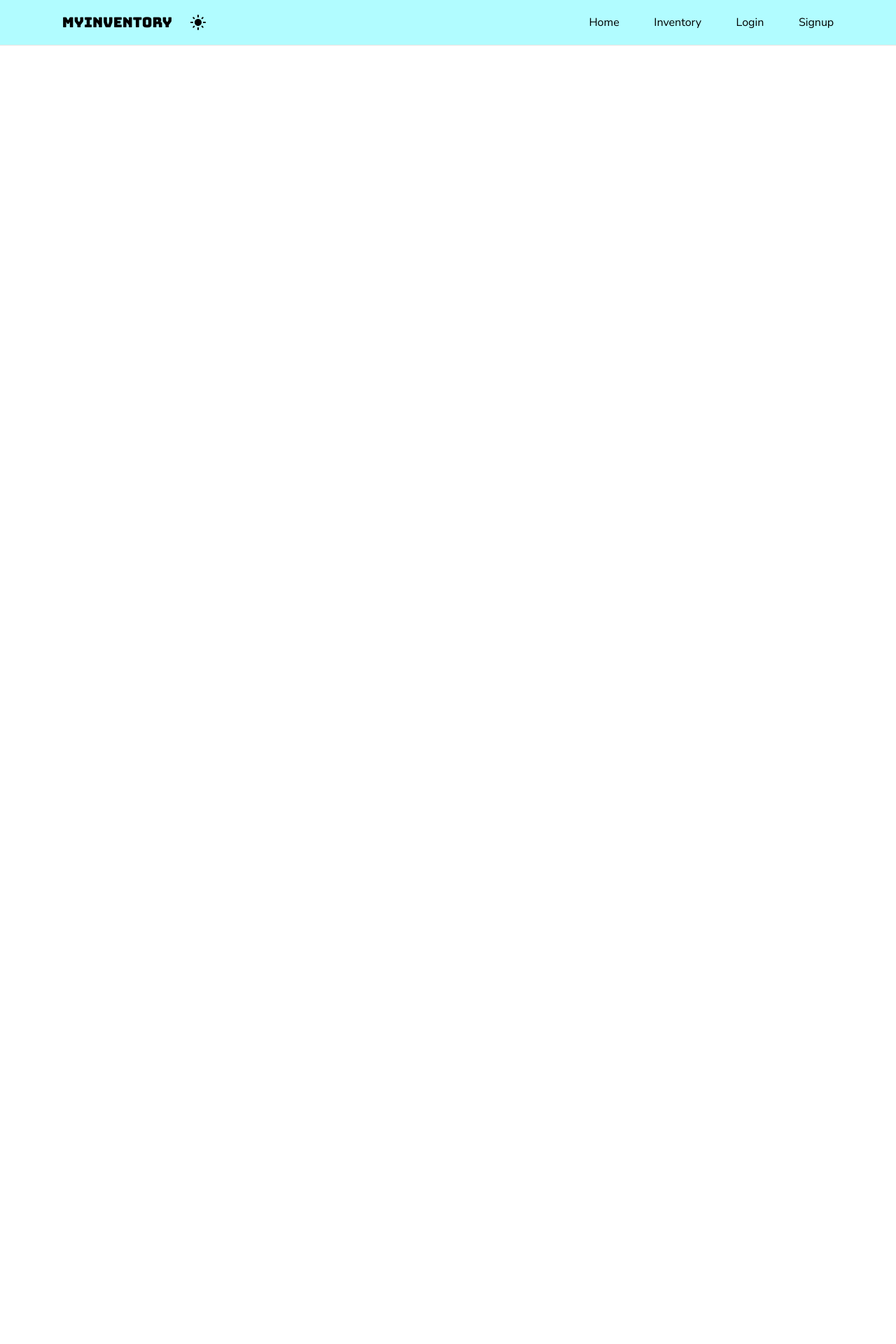
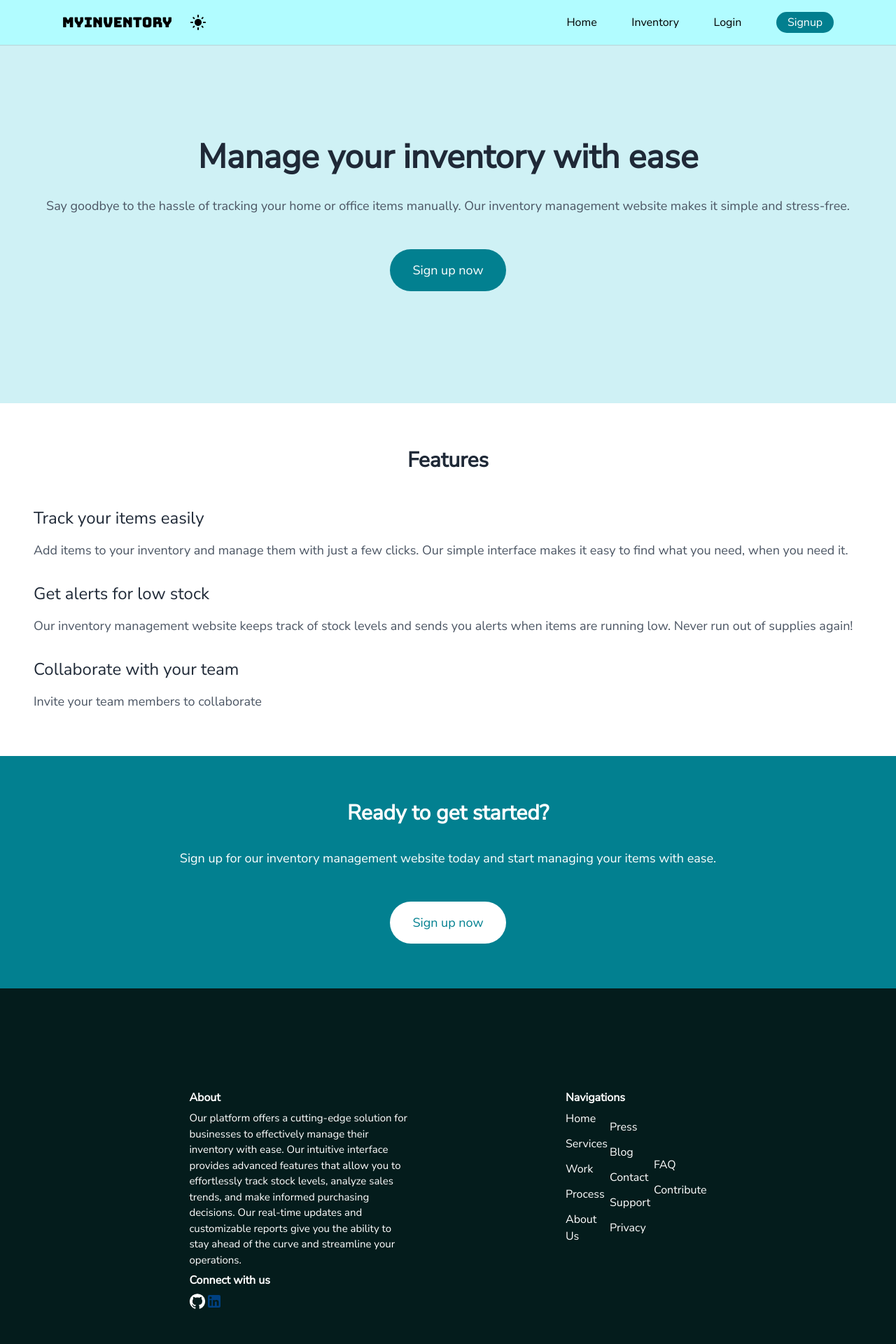
Before and after one commit to armaanjaj/myinventory, a React (Create React App) app in the folder client/: page / in a window 1280 px wide. Shown: the top 1920 px of the page at 70% size. Before the commit the page ends 800 px from the top, so only its background shows below. Built offline with nearby package versions, Linux system fonts and the light colour scheme.

Commit message:
style changes to the application

```diff
--- a/client/src/Components/Footer/Footer.js
+++ b/client/src/Components/Footer/Footer.js
@@ -23,9 +23,15 @@ function Footer() {
                                 About
                             </div>
                             <span className="text-white py-1.5 px-0 text-[15px]">
-                                Lorem ipsum dolor sit, amet consectetur
-                                adipisicing elit. Ab eos dolor, quidem rerum
-                                expedita ratione architecto eligendi.
+                                Our platform offers a cutting-edge solution for
+                                businesses to effectively manage their inventory
+                                with ease. Our intuitive interface provides
+                                advanced features that allow you to effortlessly
+                                track stock levels, analyze sales trends, and
+                                make informed purchasing decisions. Our
+                                real-time updates and customizable reports give
+                                you the ability to stay ahead of the curve and
+                                streamline your operations.
                             </span>
                         </div>
                         <div className="flex flex-col justify-start items-start">
@@ -52,8 +58,8 @@ function Footer() {
                     </div>
                     <div className="flex flex-col items-start mobile:py-4 tablet:py-0 laptop:py-0 desktop:py-0 max-w-[33%]">
                         <div className="text-white font-bold">Navigations</div>
-                        <div className="flex flex-row justify-center items-center">
-                            <div className="flex flex-col justify-center items-start w-[calc((10vw+100%))] m-px-[30%]">
+                        <div className="flex  mobile:flex-col tablet:flex-row desktop:flex-row laptop:flex-row justify-center items-center">
+                            <div className="flex  mobile:flex-row tablet:flex-col desktop:flex-col laptop:flex-col mobile:justify-evenly tablet:justify-center desktop:justify-center laptop:justify-center items-start w-[calc((10vw+100%))] m-px-[33%]">
                                 <Link
                                     to={"/"}
                                     className="no-underline text-white py-1.5 px-0"
@@ -85,7 +91,7 @@ function Footer() {
                                     About Us
                                 </Link>
                             </div>
-                            <div className="flex flex-col justify-center items-start w-[calc((10vw+100%))] m-px-[30%]">
+                            <div className="flex mobile:flex-row tablet:flex-col desktop:flex-col laptop:flex-col mobile:justify-evenly tablet:justify-center desktop:justify-center laptop:justify-center items-start w-[calc((10vw+100%))] m-px-[33%]">
                                 <Link
                                     to={"/"}
                                     className="no-underline text-white py-1.5 px-0"
@@ -117,36 +123,18 @@ function Footer() {
                                     Privacy
                                 </Link>
                             </div>
-                            <div className="flex flex-col justify-center items-start w-[calc((10vw+100%))] m-px-[30%]">
+                            <div className="flex mobile:flex-row tablet:flex-col desktop:flex-col laptop:flex-col mobile:justify-evenly tablet:justify-center desktop:justify-center laptop:justify-center items-start w-[calc((10vw+100%))] m-px-[33%]">
                                 <Link
                                     to={"/"}
                                     className="no-underline text-white py-1.5 px-0"
                                 >
                                     FAQ
                                 </Link>
-                                <Link
-                                    to={"/"}
-                                    className="no-underline text-white py-1.5 px-0"
-                                >
-                                    Careers
-                                </Link>
-                                <Link
-                                    to={"/"}
-                                    className="no-underline text-white py-1.5 px-0"
-                                >
-                                    Process
-                                </Link>
-                                <Link
-                                    to={"/"}
-                                    className="no-underline text-white py-1.5 px-0"
-                                >
-                                    About Us
-                                </Link>
                                 <a
                                     href="https://github.com/armaanjaj/myinventory"
                                     className="no-underline text-white py-1.5 px-0"
                                 >
-                                    Contribute to project
+                                    Contribute
                                 </a>
                             </div>
                         </div>
--- a/client/src/Components/Form/Form.js
+++ b/client/src/Components/Form/Form.js
@@ -44,7 +44,7 @@ function Form({ formHead, formFoot, formData, formButton, handlers }) {
                                     </Link>
                                 </div>
                                 <div className="fieldDiv py-[0.5rem] px-0">
-                                    <Link to={"/signup"} className="links no-underline text-black border-0">
+                                    <Link to={"/auth/signup"} className="links no-underline text-black border-0">
                                     Don't have an account? <span className="text-[#2d8cb8]">Sign up</span>
                                     </Link>
                                 </div>
@@ -52,7 +52,7 @@ function Form({ formHead, formFoot, formData, formButton, handlers }) {
                         ):(
                             <>
                                 <div className="fieldDiv py-[0.5rem] px-0">
-                                    <Link to={"/login"} className="links no-underline text-black border-0">
+                                    <Link to={"/auth/login"} className="links no-underline text-black border-0">
                                     Already have an account? <span>Log in</span>
                                     </Link>
                                 </div>
--- a/client/src/Components/Navigation/Navigation.js
+++ b/client/src/Components/Navigation/Navigation.js
@@ -114,7 +114,7 @@ function Navigation() {
                                     style={{ color: `${mode.colorNavbar}` }}
                                     className="no-underline text-black py-0 px-[1.55rem] text-[1rem] cursor-pointer"
                                 >
-                                    Signup
+                                    <span className="rounded-[1rem] bg-[#027f8f] px-[1rem] py-[0.25rem] text-white">Signup</span>
                                 </Link>
                             </>
                         ) : (
--- /dev/null
+++ b/client/src/Components/ScrollArrow/ScrollArrow.js
@@ -0,0 +1,8 @@
+import React from "react";
+import ArrowDownwardIcon from "@mui/icons-material/ArrowDownward";
+
+function ScrollArrow() {
+    return <ArrowDownwardIcon />;
+}
+
+export default ScrollArrow;
--- a/client/src/Pages/Home/Home.js
+++ b/client/src/Pages/Home/Home.js
@@ -1,8 +1,163 @@
-import React from "react";
+import React, { useEffect, useState } from "react";
+import { Link } from "react-router-dom";
+import Footer from "../../Components/Footer/Footer";
 import Navigation from "../../Components/Navigation/Navigation";
+// import ScrollArrow from "../../Components/ScrollArrow/ScrollArrow";
 
 function Home() {
-    return <><Navigation/> This is my home page</>;
+    return (
+        <>
+            <Navigation />
+            {/* <div id="scrollArrowDiv" className="p-[1rem] border-[0.5px] border-solid border-white bg-[#0280708a] backdrop-blur-[5px] text-white rounded-[50%] absolute float-right right-[2rem] bottom-[2rem] transition-[0.5s]">
+                <ScrollArrow />
+            </div> */}
+            <div>
+                <div className="pt-[5vh]">
+                    <section className="py-40 bg-[#00b2c930]">
+                        <div className="container mx-auto flex flex-col items-center justify-center">
+                            <h1 className="text-5xl font-bold text-gray-800 text-center mb-8">
+                                Manage your inventory with ease
+                            </h1>
+
+                            <p className="text-lg text-gray-600 text-center mb-12">
+                                Say goodbye to the hassle of tracking your home
+                                or office items manually. Our inventory
+                                management website makes it simple and
+                                stress-free.
+                            </p>
+
+                            <Link
+                                to={"/auth/signup"}
+                                className="bg-[#028090] hover:bg-[#0a5761] text-white text-lg font-medium py-4 px-8 rounded-full transition-all duration-300"
+                            >
+                                Sign up now
+                            </Link>
+                        </div>
+                    </section>
+
+                    {/* <!-- Features section --> */}
+
+                    <section id="features-section" className="py-16 px-8">
+                        <div className="container mx-auto">
+                            <h2 className="text-3xl font-bold text-gray-800 text-center mb-12">
+                                Features
+                            </h2>
+
+                            <div className="flex flex-col md:flex-row md:justify-between">
+                                <div className="flex-1 px-4">
+                                    <h3 className="text-2xl font-medium text-gray-800 mb-4">
+                                        Track your items easily
+                                    </h3>
+
+                                    <p className="text-lg text-gray-600">
+                                        Add items to your inventory and manage
+                                        them with just a few clicks. Our simple
+                                        interface makes it easy to find what you
+                                        need, when you need it.
+                                    </p>
+                                </div>
+
+                                <div className="flex-1 px-4 mt-8 md:mt-0">
+                                    <h3 className="text-2xl font-medium text-gray-800 mb-4">
+                                        Get alerts for low stock
+                                    </h3>
+
+                                    <p className="text-lg text-gray-600">
+                                        Our inventory management website keeps
+                                        track of stock levels and sends you
+                                        alerts when items are running low. Never
+                                        run out of supplies again!
+                                    </p>
+                                </div>
+
+                                <div className="flex-1 px-4 mt-8 md:mt-0">
+                                    <h3 className="text-2xl font-medium text-gray-800 mb-4">
+                                        Collaborate with your team
+                                    </h3>
+
+                                    <p className="text-lg text-gray-600">
+                                        Invite your team members to collaborate
+                                    </p>
+                                </div>
+                            </div>
+                        </div>
+                    </section>
+
+                    {/* <!-- Testimonials section --> */}
+
+                    <section
+                        className="py-16 bg-gray-50"
+                        style={{ display: "none" }}
+                    >
+                        <div className="container mx-auto">
+                            <h2 className="text-3xl font-bold text-gray-800 text-center mb-12">
+                                What our customers say
+                            </h2>
+
+                            <div className="flex flex-col md:flex-row md:justify-between">
+                                <div className="flex-1 px-4">
+                                    <div className="bg-white rounded-lg shadow-lg px-8 py-10 mb-8">
+                                        <p className="text-lg text-gray-600 mb-6">
+                                            "I can't believe how much time this
+                                            inventory management website has
+                                            saved me. I used to have to manually
+                                            track everything, but now I can do
+                                            it all in one place. It's been a
+                                            game changer!"
+                                        </p>
+                                        <p className="text-lg text-gray-800 font-medium">
+                                            - Sarah T.
+                                        </p>
+                                    </div>
+                                </div>
+
+                                <div className="flex-1 px-4 mt-8 md:mt-0">
+                                    <div className="bg-white rounded-lg shadow-lg px-8 py-10 mb-8">
+                                        <p className="text-lg text-gray-600 mb-6">
+                                            "I love how easy it is to
+                                            collaborate with my team on this
+                                            inventory management website. We can
+                                            all stay on the same page and make
+                                            sure we have the supplies we need to
+                                            get our work done."
+                                        </p>
+
+                                        <p className="text-lg text-gray-800 font-medium">
+                                            - John D.
+                                        </p>
+                                    </div>
+                                </div>
+                            </div>
+                        </div>
+                    </section>
+                    {/* <!-- Call to action section --> */}
+
+                    <section className="py-16 bg-[#028090]">
+                        <div className="container mx-auto flex flex-col items-center justify-center">
+                            <h2 className="text-3xl font-bold text-white text-center mb-8">
+                                Ready to get started?
+                            </h2>
+
+                            <p className="text-lg text-white text-center mb-12">
+                                Sign up for our inventory management website
+                                today and start managing your items with ease.
+                            </p>
+
+                            <Link
+                                to={"/auth/signup"}
+                                className="bg-white hover:bg-gray-200 text-[#028090] text-lg font-medium py-4 px-8 rounded-full transition-all duration-300"
+                            >
+                                Sign up now
+                            </Link>
+                        </div>
+                    </section>
+                </div>
+            </div>
+
+            {/* Footer Section */}
+            <Footer />
+        </>
+    );
 }
 
 export default Home;
--- a/client/src/Pages/Login/Login.css
+++ b/client/src/Pages/Login/Login.css
@@ -1,4 +1,4 @@
-.login-body-main{
+/* .login-body-main{
     width: 100vw;
     height: 100vh;
 }
@@ -8,15 +8,15 @@
     justify-content: center;
     align-items: center;
     flex-wrap: wrap;
-}
+} */
 .login-body-content-left{
     background: url("https://images.pexels.com/photos/6169659/pexels-photo-6169659.jpeg");
-    background-repeat: no-repeat;
+    /* background-repeat: no-repeat; */
     background-size: cover;
+    /* width: 50vw;
+    height: 100vh; */
+}
+/* .login-body-content-right{
     width: 50vw;
     height: 100vh;
-}
-.login-body-content-right{
-    width: 50vw;
-    height: 100vh;
-}
+} */
--- a/client/src/Pages/Login/Login.js
+++ b/client/src/Pages/Login/Login.js
@@ -51,10 +51,10 @@ function Login() {
     };
 
     return (
-        <div className="login-body-main">
-            <div className="login-body-content">
-                <div className="login-body-content-left"></div>
-                <div className="login-body-content-right">
+        <div className="w-[100vw] h-[100vh]">
+            <div className="flex flex-row justify-center items-center flex-wrap">
+                <div className="login-body-content-left bg-no-repeat bg-cover w-[50vw] h-[100vh] mobile:hidden tablet:hidden laptop:block desktop:block"></div>
+                <div className="w-[50vw] h-[100vh]">
                     <Form
                         formHead={<Logo />}
                         formFoot={{
--- a/client/src/Pages/Signup/Signup.js
+++ b/client/src/Pages/Signup/Signup.js
@@ -3,7 +3,7 @@ import { useNavigate } from "react-router-dom";
 import axios from "axios";
 import Form from "../../Components/Form/Form";
 import Logo from "../../Components/Logo/Logo";
-import "./Signup.css"
+import "./Signup.css";
 
 const SIGNUP_URL = "/store/signup";
 
@@ -68,16 +68,14 @@ function Signup() {
     };
 
     return (
-        <div className="signup-body-main">
-            <div className="signup-body-content">
-                <div className="signup-body-content-left"></div>
-                <div className="signup-body-content-center">
+        <div className="flex flex-row justify-center items-center h-[100vh] w-[100vw]">
+            {/* <div className="h-[100vh] w-[33.3vw]"></div> */}
+            <div className="h-[100vh] bg-white">
                 <Form
-                formHead={<Logo/>}
-                // formHead={"Sign up for free"}
+                    formHead={<Logo />}
                     formFoot={{
                         name: "Already have an account",
-                    link: "/login",
+                        link: "/auth/login",
                     }}
                     formData={{
                         inputs: [
@@ -121,8 +119,7 @@ function Signup() {
                     }}
                 />
             </div>
-                <div className="signup-body-content-right"></div>
-            </div>
+            {/* <div className="h[100vh] w-[33.3vw]"></div> */}
         </div>
     );
 }
--- a/client/src/index.css
+++ b/client/src/index.css
@@ -1,6 +1,9 @@
 @import url('https://fonts.googleapis.com/css2?family=Nunito+Sans&display=swap');
 @import url('https://fonts.googleapis.com/css2?family=Bungee&display=swap');
 
+html {
+  scroll-behavior: smooth;
+}
 *{
   margin: 0;
   box-sizing: border-box;
```
Also changed, not shown: client/src/Pages/Signup/Signup.css (+11 -11 lines), 1 other file (tests, documents, lock files or other folders). Lines whose indentation alone changed are shown as unchanged.
